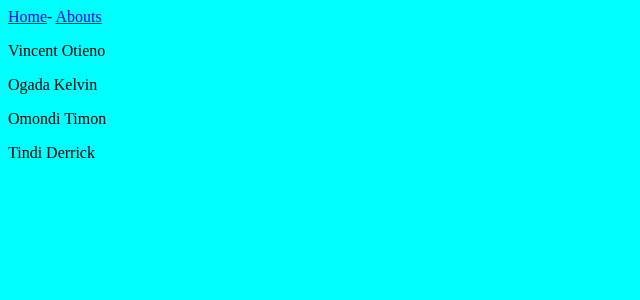
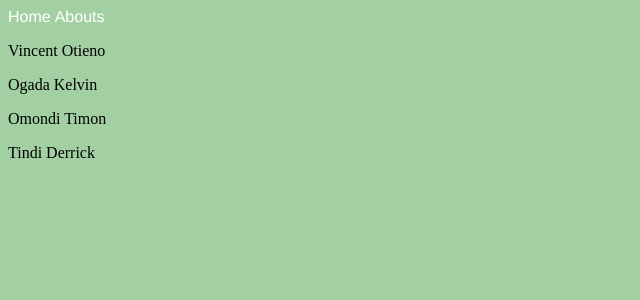
Before and after one commit to VinCoD/recovering, a Django app: page /abouts/ in a window 1280 px wide. Shown: the top 300 px of the page, without its empty margins (0-640 px from the left). Run offline with Django 3.2, Linux system fonts and the light colour scheme; data comes from the database, SQL or seed files in the repository.

Commit message:
Changed the background-color

```diff
--- a/testapp/static/testapp/style.css
+++ b/testapp/static/testapp/style.css
@@ -1,3 +1,17 @@
 body{
-    background-color: cyan;
+    background-color: rgba(0, 128, 0, 0.364);
 }
+
+.links{
+    display: inline-block;
+    justify-content: center;
+    align-items: center;
+
+}
+
+.links >a{
+    text-decoration: none;
+    color: white;
+    font-family: 'Franklin Gothic Medium', 'Arial Narrow', Arial, sans-serif;
+
+}
--- a/testapp/templates/testapp/base.html
+++ b/testapp/templates/testapp/base.html
@@ -12,7 +12,7 @@
 </head>
 <body>
     <div class="links">
-        <a href="{% url 'testapp:index' %}">Home</a>-
+        <a href="{% url 'testapp:index' %}">Home</a>
         <a href="{% url 'testapp:abouts' %}">Abouts</a>
     </div>
 
```
